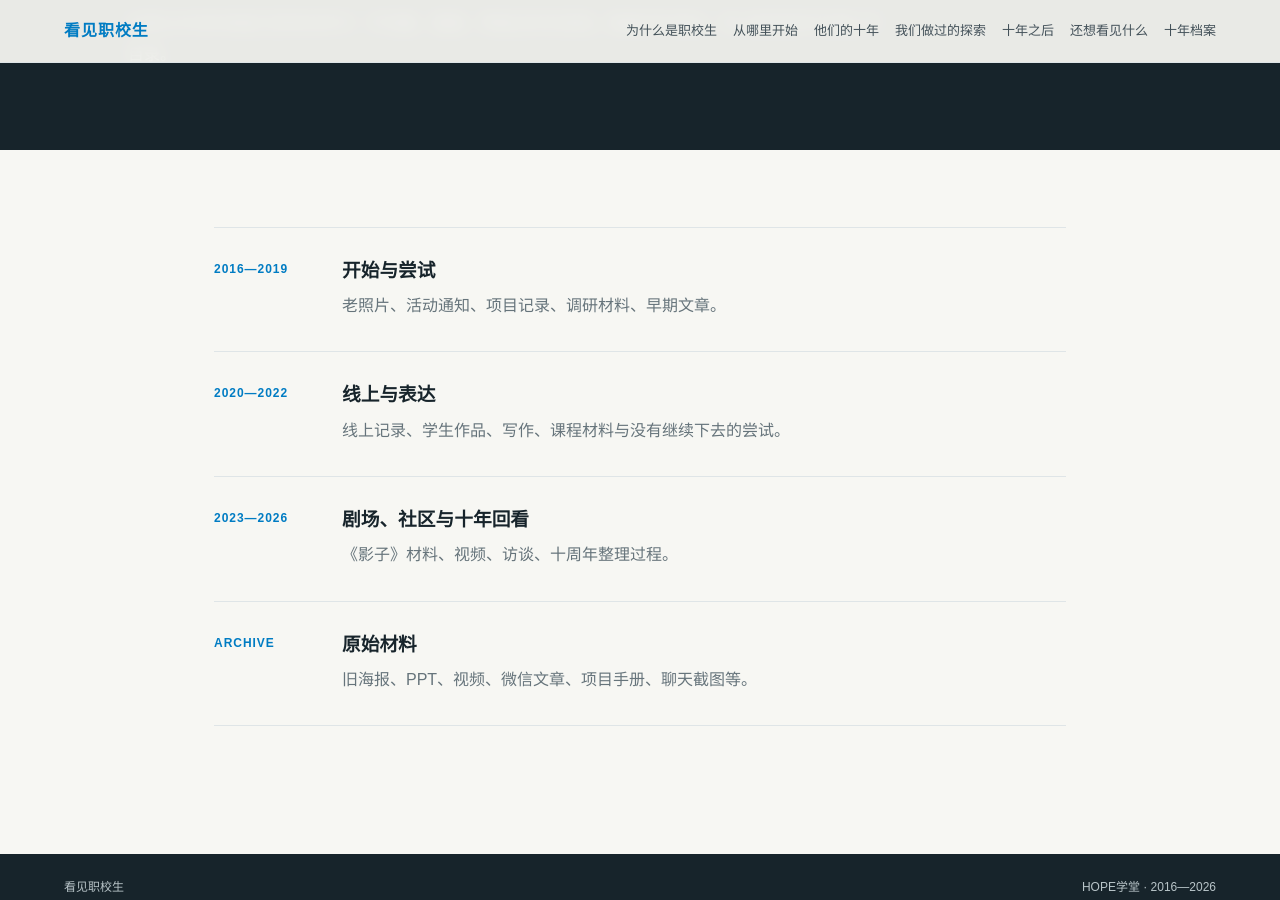
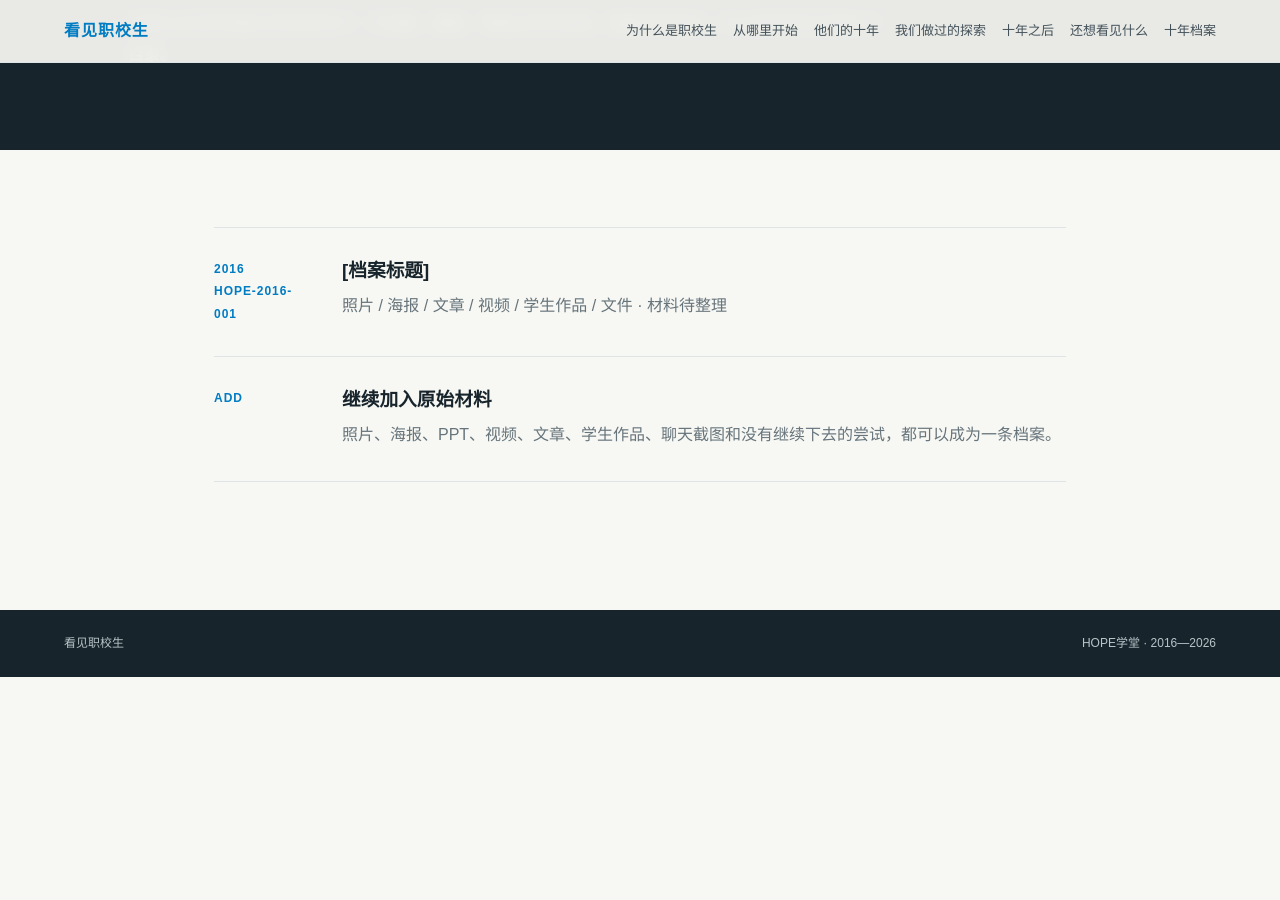
Before and after one commit to zcl52500-arch/youth-from-vocational-schools, a Jekyll site: the page built from archive/index.html, in a window 1280 px wide and 900 px high, scrolled down 703 px. Built offline with Jekyll 4.4.1, drawn with Linux system fonts in a browser that asks for light colours; after the commit the page ends 1380 px from its top, so only the background shows below that.

```diff
--- a/archive/index.html
+++ b/archive/index.html
@@ -1,7 +1,12 @@
+---
+---
 <!doctype html><html lang="zh-CN"><head><meta charset="utf-8"><meta name="viewport" content="width=device-width,initial-scale=1"><title>HOPE十年档案｜看见职校生</title><link rel="stylesheet" href="../style.css"></head><body>
 <header class="site-header"><div class="brand"><a href="../">看见职校生</a></div><nav class="nav-7"><a href="../why/">为什么是职校生</a><a href="../history/">从哪里开始</a><a href="../stories/">他们的十年</a><a href="../explorations/">我们做过的探索</a><a href="../after-ten-years/">十年之后</a><a href="../questions/">还想看见什么</a><a href="../archive/">十年档案</a></nav></header>
-<main><section class="page-hero"><p class="eyebrow">07 · HOPE TEN-YEAR ARCHIVE</p><h1>HOPE十年档案</h1><p>这一页可以不那么“漂亮”。它更像一个真正的数字档案室：保存原始材料，而不是把所有东西重新包装成成果。</p><a class="back-home" href="../">← 返回首页</a></section><section class="archive-note"><h2>档案不等于成果展示。</h2><p>这里允许材料保留它原来的样子：不完整、粗糙、带着当时的语境。随着材料增加，可以继续按年份建立子目录。</p></section><section class="content-list"><article class="content-item"><div class="meta">2016—2019</div><div><h3>开始与尝试</h3><p>老照片、活动通知、项目记录、调研材料、早期文章。</p></div></article>
-<article class="content-item"><div class="meta">2020—2022</div><div><h3>线上与表达</h3><p>线上记录、学生作品、写作、课程材料与没有继续下去的尝试。</p></div></article>
-<article class="content-item"><div class="meta">2023—2026</div><div><h3>剧场、社区与十年回看</h3><p>《影子》材料、视频、访谈、十周年整理过程。</p></div></article>
-<article class="content-item"><div class="meta">ARCHIVE</div><div><h3>原始材料</h3><p>旧海报、PPT、视频、微信文章、项目手册、聊天截图等。</p></div></article></section></main>
+<main><section class="page-hero"><p class="eyebrow">07 · HOPE TEN-YEAR ARCHIVE</p><h1>HOPE十年档案</h1><p>这一页可以不那么“漂亮”。它更像一个真正的数字档案室：保存原始材料，而不是把所有东西重新包装成成果。</p><a class="back-home" href="../">← 返回首页</a></section><section class="archive-note"><h2>档案不等于成果展示。</h2><p>这里允许材料保留它原来的样子：不完整、粗糙、带着当时的语境。随着材料增加，可以继续按年份建立子目录。</p></section><section class="content-list">
+{% assign archive_items = site.data.archive | sort: "year" | reverse %}
+{% for item in archive_items %}
+<article class="content-item"><div class="meta">{{ item.year }}<br>{{ item.id }}</div><div><h3>{{ item.title }}</h3><p>{{ item.type }} · {{ item.description }}</p>{% if item.file != "" %}<a class="section-link" href="{{ item.file | relative_url }}">打开原始材料 →</a>{% endif %}</div></article>
+{% endfor %}
+<article class="content-item"><div class="meta">ADD</div><div><h3>继续加入原始材料</h3><p>照片、海报、PPT、视频、文章、学生作品、聊天截图和没有继续下去的尝试，都可以成为一条档案。</p></div></article>
+</section></main>
 <footer><span>看见职校生</span><span>HOPE学堂 · 2016—2026</span></footer></body></html>
```
